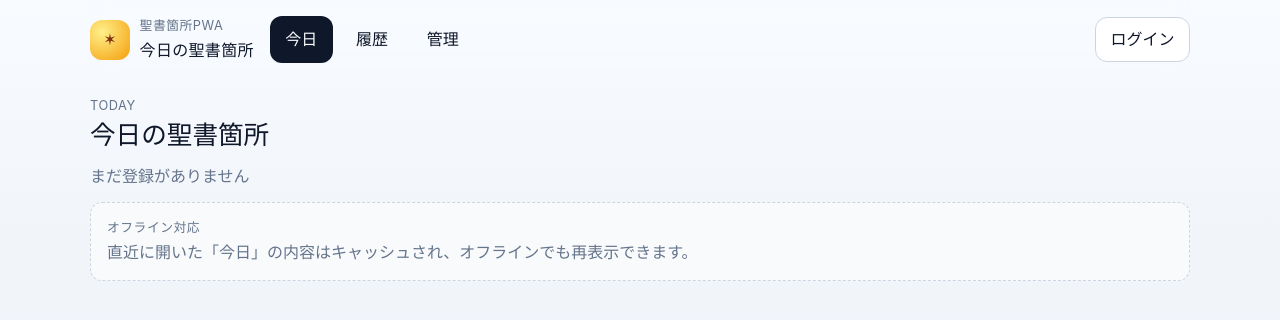
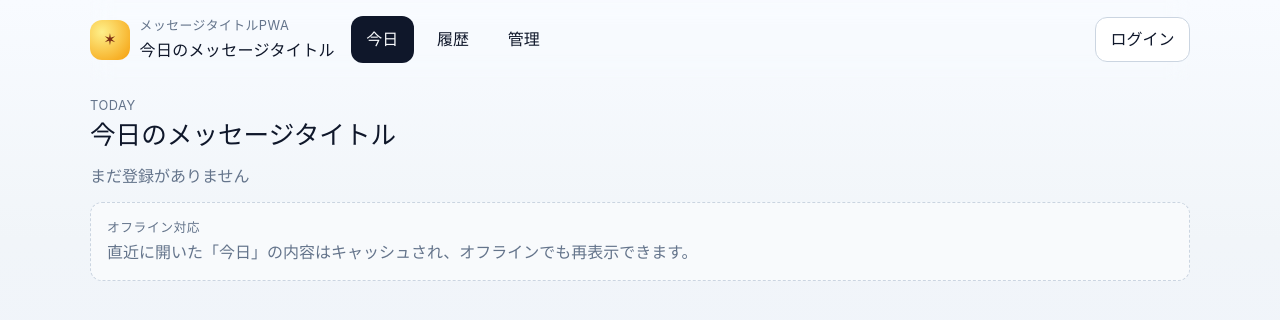
Before and after one commit to heavengates-jp/seishokasho, a React (Vite) app: page / in a window 1280 px wide. Shown: the top 320 px of the page. Built offline with nearby package versions, Linux system fonts and the light colour scheme; no server answers; the database is empty.

Commit message:
Rename labels to メッセージタイトル and fix manifest/icon refs

```diff
--- a/index.html
+++ b/index.html
@@ -8,9 +8,9 @@
     <meta name="theme-color" content="#0f172a" />
     <meta
       name="description"
-      content="今日の聖書箇所を配信し、履歴を閲覧できるPWA。管理者のみ投稿・削除可。"
+      content="今日のメッセージタイトルを配信し、履歴を閲覧できるPWA。管理者のみ投稿・削除可。"
     />
-    <title>今日の聖書箇所</title>
+    <title>今日のメッセージタイトル</title>
   </head>
   <body>
     <div id="root"></div>
--- a/src/components/Layout.tsx
+++ b/src/components/Layout.tsx
@@ -25,8 +25,8 @@ export default function Layout({ children }: { children: ReactNode }) {
         <div className="brand">
           <span className="brand-mark">✶</span>
           <div>
-            <p className="eyebrow">聖書箇所PWA</p>
-            <p className="title">今日の聖書箇所</p>
+            <p className="eyebrow">メッセージタイトルPWA</p>
+            <p className="title">今日のメッセージタイトル</p>
           </div>
         </div>
         <nav className="nav">
--- a/src/pages/AdminDashboard.tsx
+++ b/src/pages/AdminDashboard.tsx
@@ -112,7 +112,7 @@ export default function AdminDashboard() {
           </label>
         </div>
         <label>
-          聖書箇所（参照文字列）
+          メッセージタイトル（参照文字列）
           <input
             type="text"
             placeholder="例: ヨハネ3:16"
--- a/src/pages/Home.tsx
+++ b/src/pages/Home.tsx
@@ -33,7 +33,7 @@ export default function Home() {
       <div className="page-head">
         <div>
           <p className="eyebrow">Today</p>
-          <h1>今日の聖書箇所</h1>
+          <h1>今日のメッセージタイトル</h1>
         </div>
         {status === 'loading' && <span className="pill">読み込み中</span>}
         {status === 'error' && <span className="pill danger">オフライン表示</span>}
```
Also changed, not shown: public/manifest.webmanifest, 1 other file (tests, documents, lock files or other folders).
